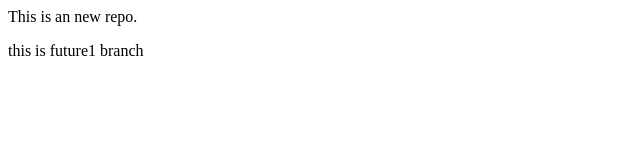
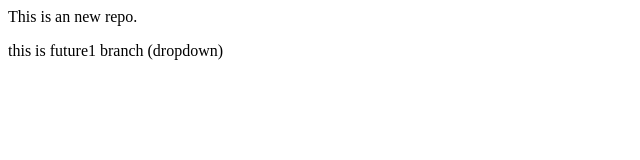
Before and after one commit to mirajsk2/localRepo, a plain HTML site: page index.html in a window 1280 px wide. Shown: the full height of the page, 0-640 px from the left. Drawn offline with Linux system fonts and the light colour scheme.

Commit message:
added dropdown

```diff
--- a/index.html
+++ b/index.html
@@ -1,3 +1,3 @@
 <p>This is an new repo.</p>
 
-<p>this is future1 branch</p>
+<p>this is future1 branch (dropdown)</p>
```
